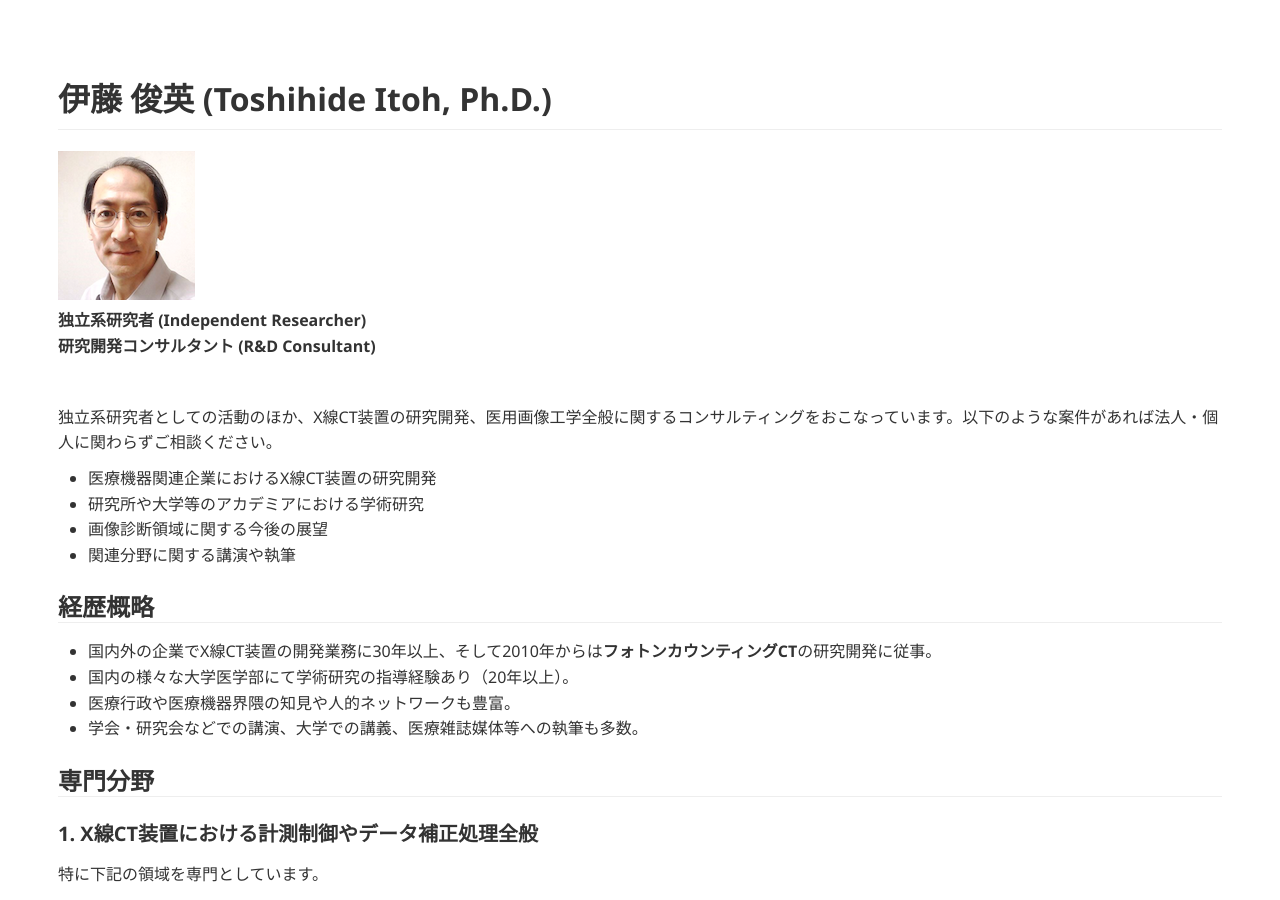
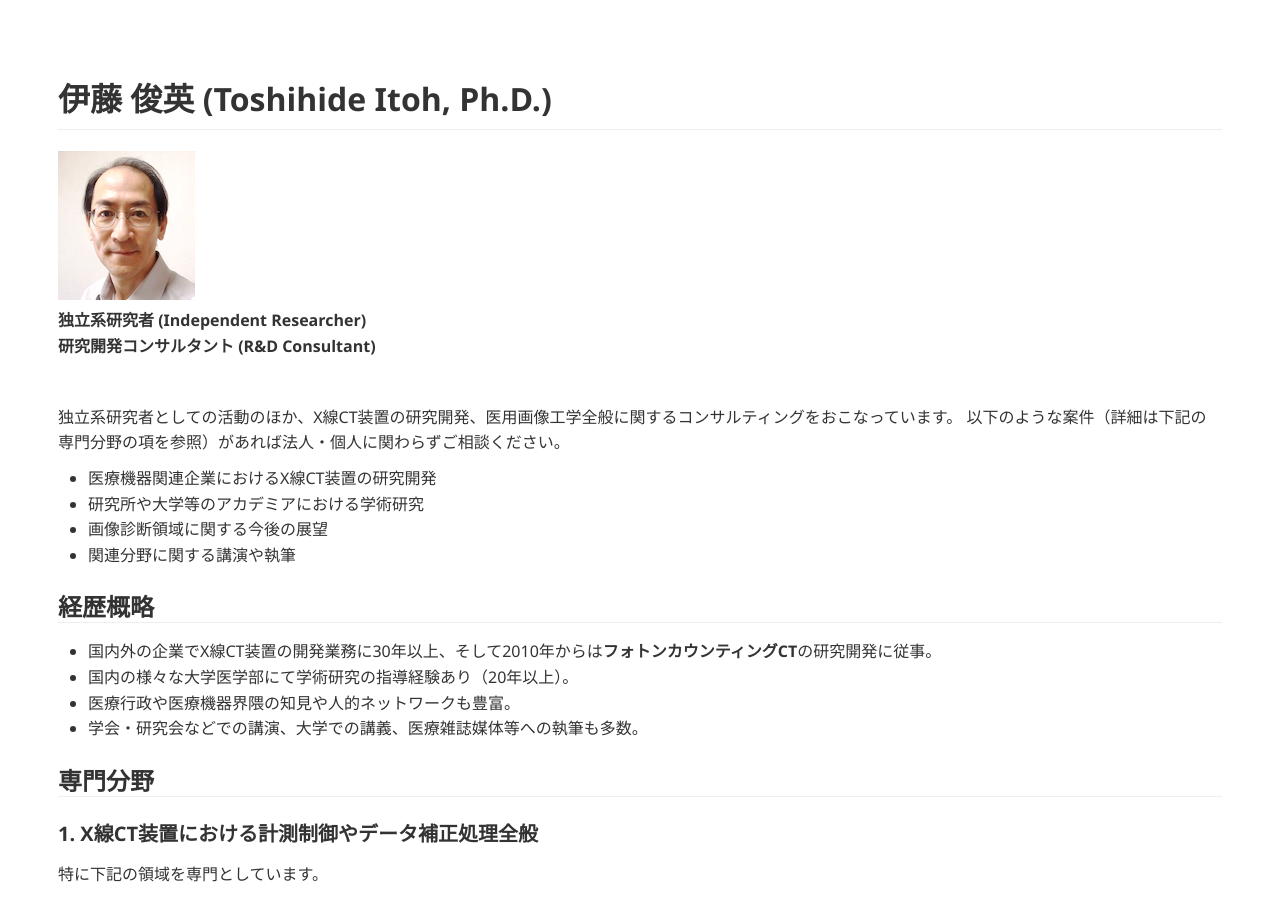
Before and after one commit to tnitoh/tnitoh.github.io, a Jekyll site: the page built from index.md, in a window 1280 px wide and 900 px high. Built offline with Jekyll 4.4.1, drawn with Linux system fonts in a browser that asks for light colours; Markdown is read by kramdown in place of the engine named in the settings.

Commit message:
Update index.md

```diff
--- a/index.md
+++ b/index.md
@@ -11,7 +11,8 @@ title: Toshihide Itoh
 
 <br>
 
-独立系研究者としての活動のほか、X線CT装置の研究開発、医用画像工学全般に関するコンサルティングをおこなっています。以下のような案件があれば法人・個人に関わらずご相談ください。
+独立系研究者としての活動のほか、X線CT装置の研究開発、医用画像工学全般に関するコンサルティングをおこなっています。
+以下のような案件（詳細は下記の専門分野の項を参照）があれば法人・個人に関わらずご相談ください。
 
 - 医療機器関連企業におけるX線CT装置の研究開発
 - 研究所や大学等のアカデミアにおける学術研究
```
